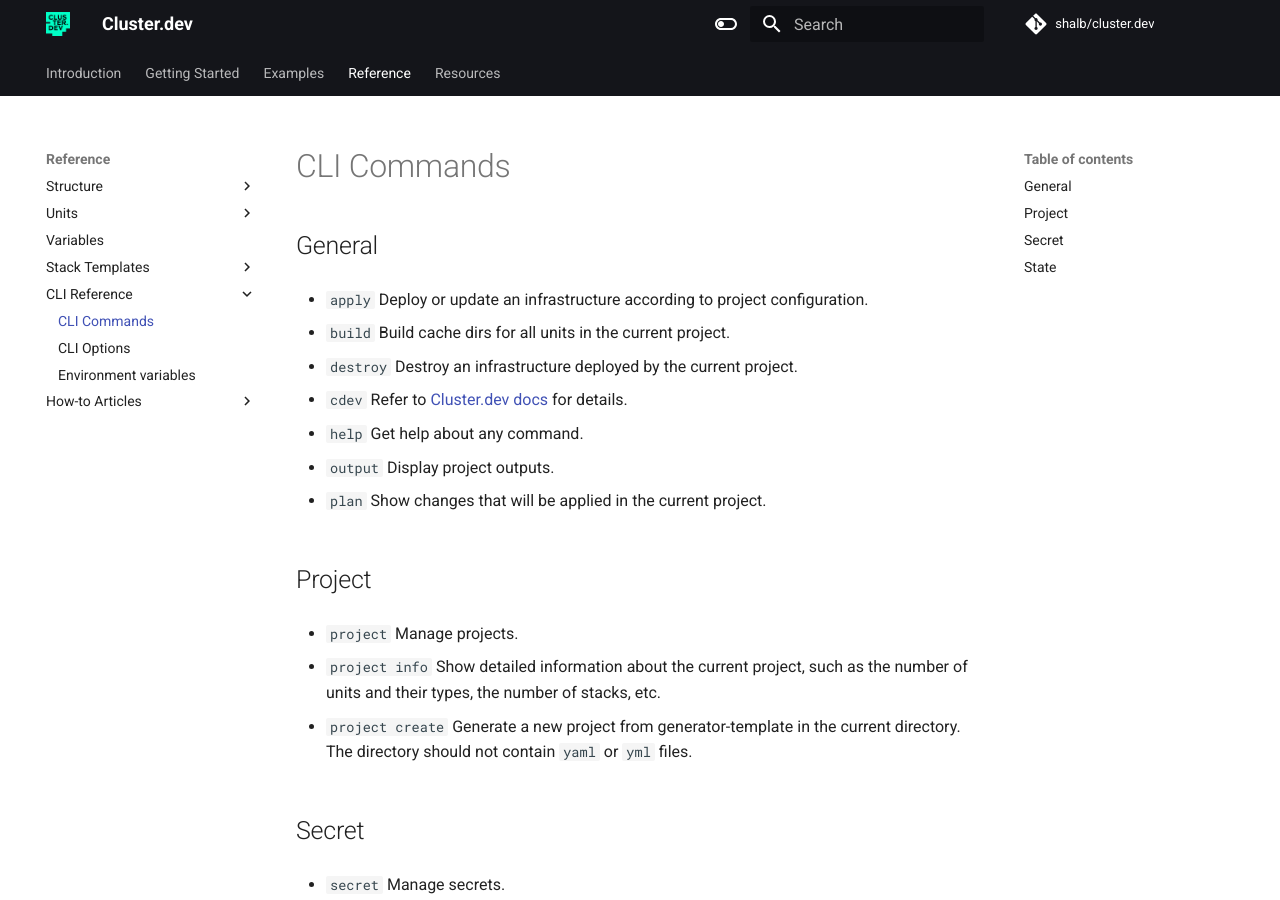
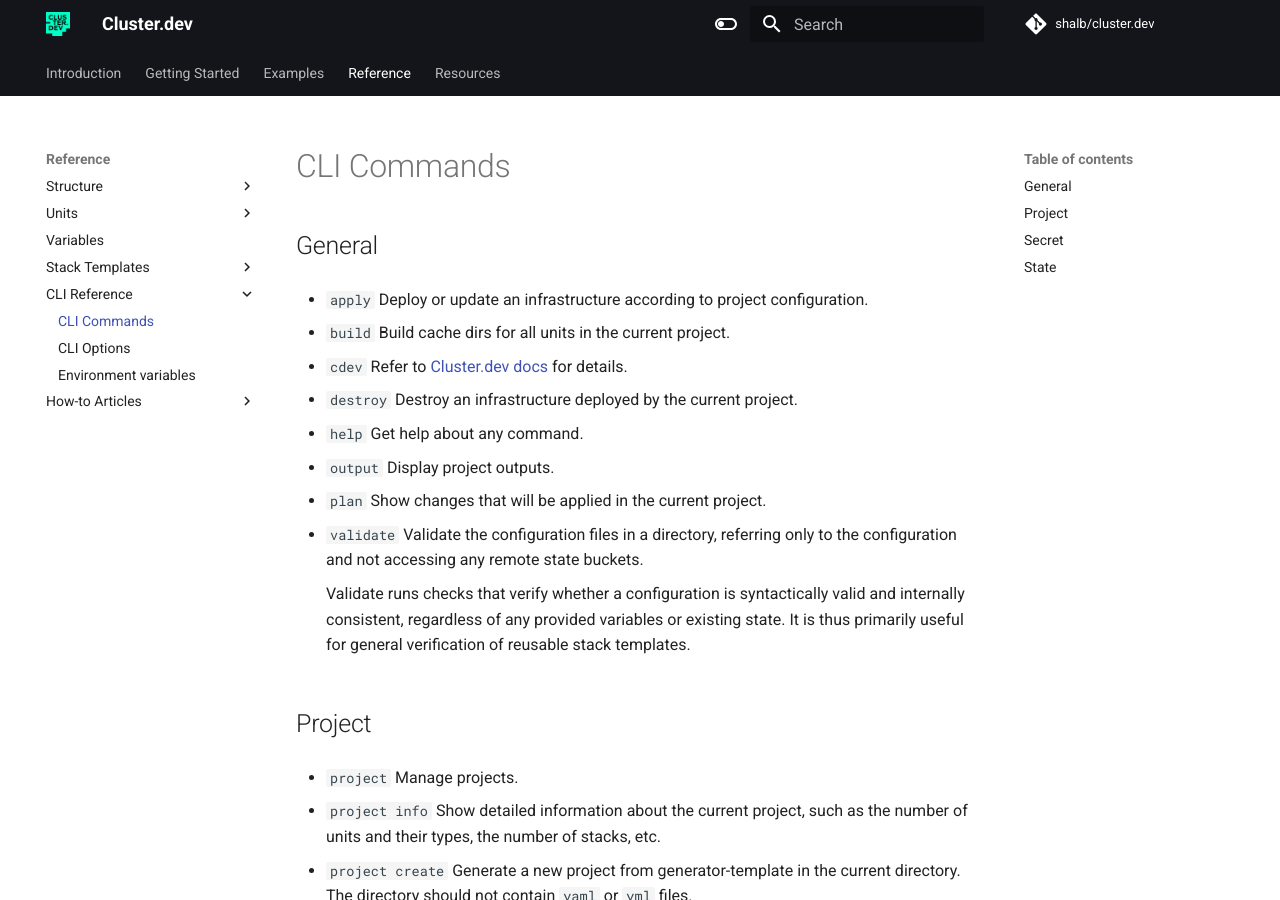
Before and after one commit to shalb/cluster.dev, an MkDocs documentation site: the page built from docs/cli-commands.md, in a window 1280 px wide and 900 px high. Built offline with MkDocs 1.6.1 and Material for MkDocs 9.7.7, drawn with Linux system fonts in a browser that asks for light colours; comment, search, counter and statistics services are not loaded.

Commit message:
add validate command description

```diff
--- a/docs/cli-commands.md
+++ b/docs/cli-commands.md
@@ -6,15 +6,19 @@
 
 * `build`       Build cache dirs for all units in the current project.
 
+* `cdev`        Refer to [Cluster.dev docs](https://docs.cluster.dev/) for details.
+
 * `destroy`     Destroy an infrastructure deployed by the current project.
-
-* `cdev`        Refer to [Cluster.dev docs](https://docs.cluster.dev/) for details.
 
 * `help`        Get help about any command.
 
 * `output`      Display project outputs.
 
 * `plan`        Show changes that will be applied in the current project.
+
+* `validate`    Validate the configuration files in a directory, referring only to the configuration and not accessing any remote state buckets.
+
+    Validate runs checks that verify whether a configuration is syntactically valid and internally consistent, regardless of any provided variables or existing state. It is thus primarily useful for general verification of reusable stack templates.
 
 ## Project
 
```
